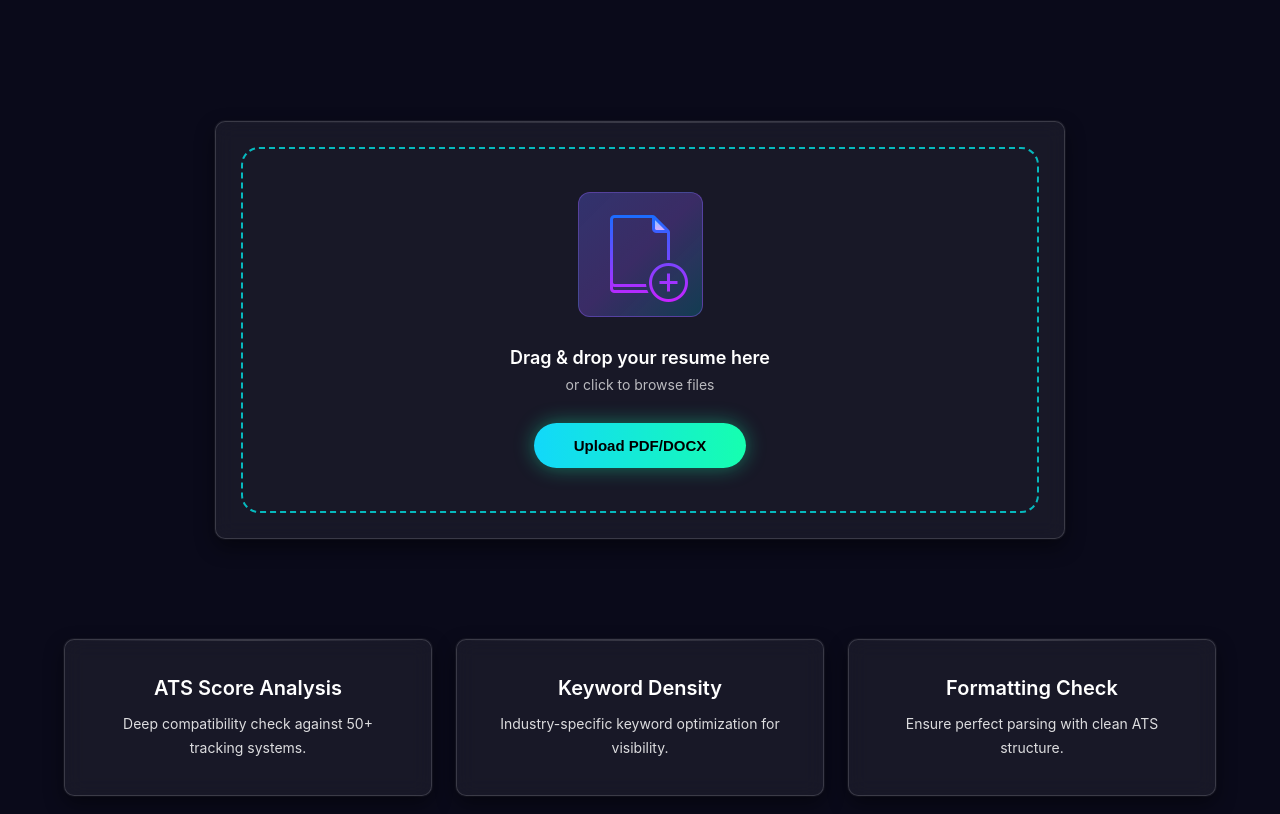
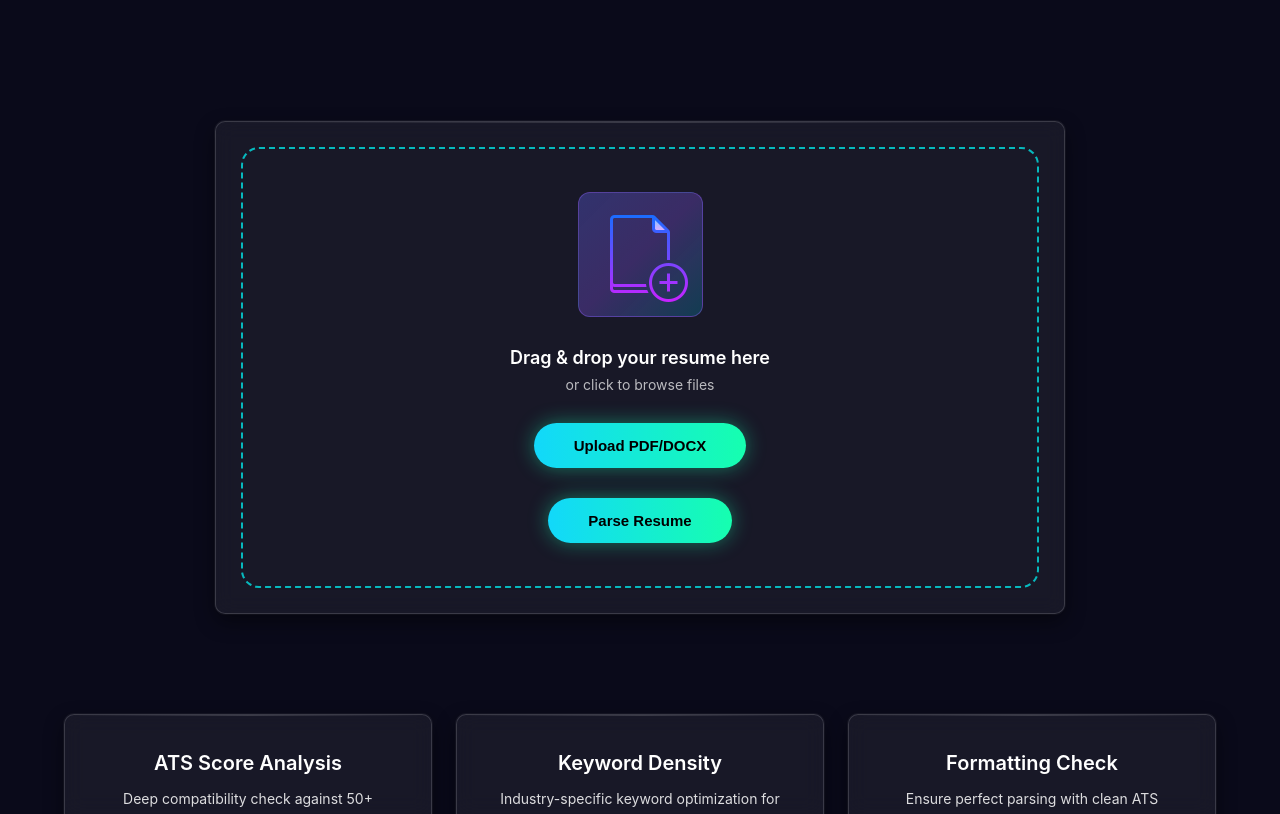
Before and after one commit to POSTI-25/WebProgrammingProject, a Next.js app in the folder frontend/resume-enhancer/: page /file-upload in a window 1280 px wide. Shown: the part 420-1234 px from the top of the page. Built offline with nearby package versions, Linux system fonts and the light colour scheme.

Commit message:
Take an uploaded file → extract raw text → send that text to an LLM → return structured data

```diff
--- a/frontend/resume-enhancer/src/app/file-upload/file-upload.jsx
+++ b/frontend/resume-enhancer/src/app/file-upload/file-upload.jsx
@@ -7,6 +7,10 @@ import "../../styles/file-upload.css";
 export default function FileUpload() {
   const fileInputRef = useRef(null);
   const [fileName, setFileName] = useState("");
+  const [selectedFile, setSelectedFile] = useState(null);
+  const [isSubmitting, setIsSubmitting] = useState(false);
+  const [errorMessage, setErrorMessage] = useState("");
+  const [parsedData, setParsedData] = useState(null);
 
   // Open file picker
   const handleUploadClick = () => {
@@ -18,8 +22,10 @@ export default function FileUpload() {
     const file = event.target.files[0];
 
     if (file) {
+      setSelectedFile(file);
       setFileName(file.name);
-      console.log("Uploaded file:", file);
+      setErrorMessage("");
+      setParsedData(null);
     }
   };
 
@@ -30,13 +36,49 @@ export default function FileUpload() {
     const file = event.dataTransfer.files[0];
 
     if (file) {
+      setSelectedFile(file);
       setFileName(file.name);
-      console.log("Dropped file:", file);
+      setErrorMessage("");
+      setParsedData(null);
     }
   };
 
   const handleDragOver = (event) => {
     event.preventDefault();
+  };
+
+  const handleParseDocument = async () => {
+    if (!selectedFile) {
+      setErrorMessage("Please select a file first.");
+      return;
+    }
+
+    setIsSubmitting(true);
+    setErrorMessage("");
+    setParsedData(null);
+
+    try {
+      const formData = new FormData();
+      formData.append("file", selectedFile);
+
+      const response = await fetch("http://127.0.0.1:8000/api/parse-document", {
+        method: "POST",
+        body: formData,
+      });
+
+      const result = await response.json();
+
+      if (!result.ok) {
+        setErrorMessage(result.message || "Failed to parse document.");
+        return;
+      }
+
+      setParsedData(result.data);
+    } catch {
+      setErrorMessage("Could not connect to backend. Make sure API is running.");
+    } finally {
+      setIsSubmitting(false);
+    }
   };
 
   return (
@@ -95,6 +137,23 @@ export default function FileUpload() {
               Selected: <span>{fileName}</span>
             </p>
           )}
+
+          <button
+            className="upload-btn"
+            type="button"
+            onClick={handleParseDocument}
+            disabled={isSubmitting}
+          >
+            {isSubmitting ? "Parsing..." : "Parse Resume"}
+          </button>
+
+          {errorMessage && <p className="file-selected">Error: {errorMessage}</p>}
+
+          {parsedData && (
+            <pre className="file-selected" style={{ whiteSpace: "pre-wrap", textAlign: "left" }}>
+              {JSON.stringify(parsedData, null, 2)}
+            </pre>
+          )}
         </div>
       </div>
 
```
